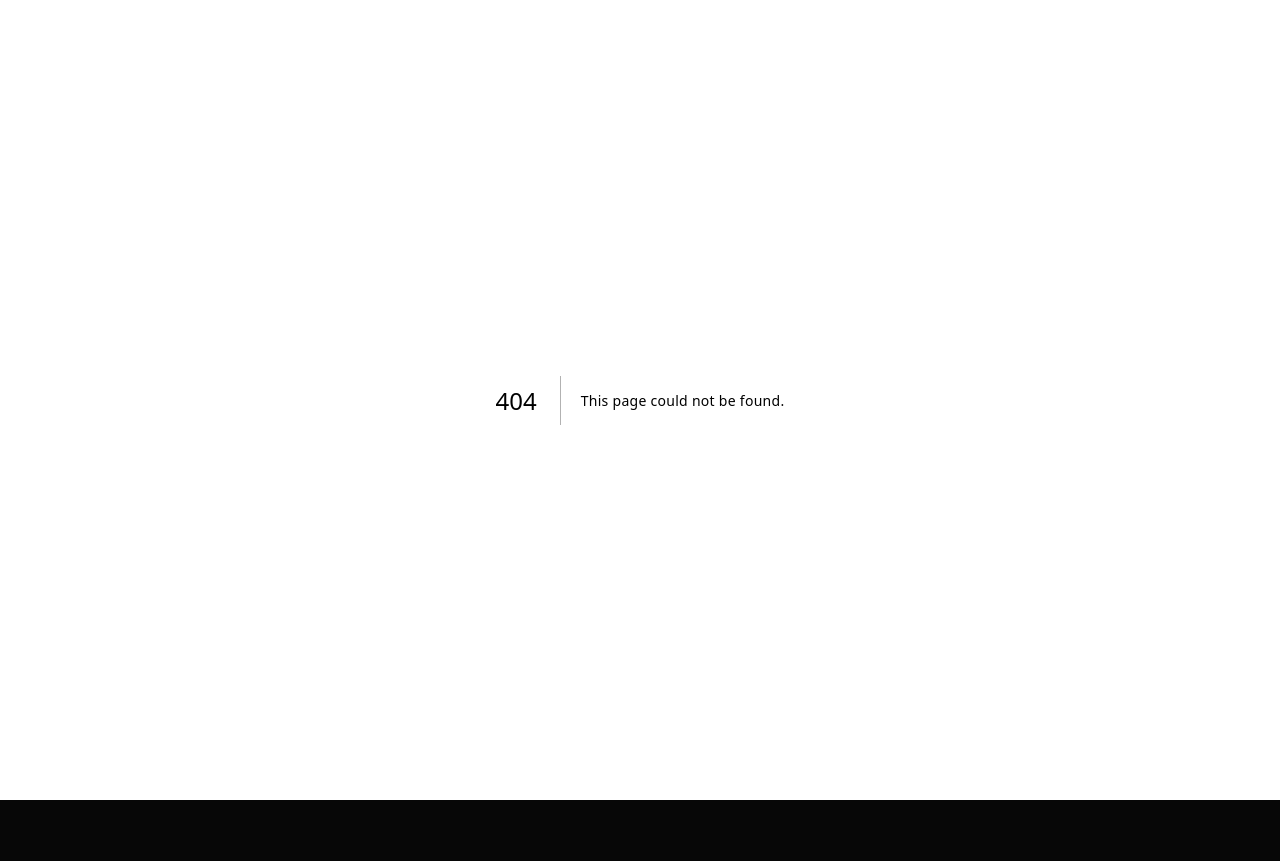
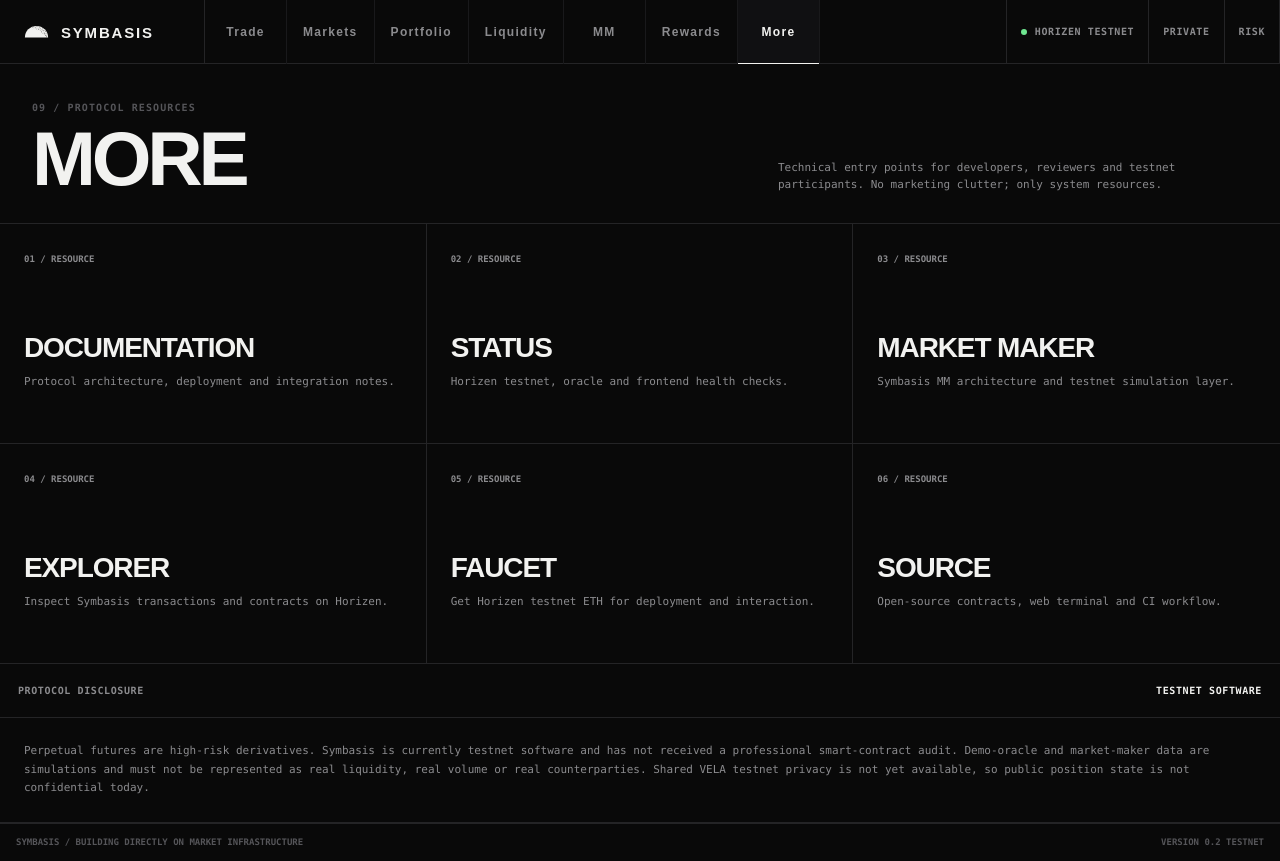
Before and after one commit to mushee-io/Symbasis, a Next.js app in the folder web/: page /more in a window 1280 px wide. Before the commit this address had no page. Before the commit the page ends 800 px from the top, so only its background shows below. Built offline with nearby package versions, Linux system fonts and the light colour scheme.

Commit message:
feat(ui): build protocol resources page

```diff
--- /dev/null
+++ b/web/app/more/page.tsx
@@ -0,0 +1,26 @@
+import TerminalNav from "@/components/TerminalNav";
+
+const items = [
+  ["01", "DOCUMENTATION", "Protocol architecture, deployment and integration notes.", "https://github.com/mushee-io/Symbasis"],
+  ["02", "STATUS", "Horizen testnet, oracle and frontend health checks.", "/api/health"],
+  ["03", "MARKET MAKER", "Symbasis MM architecture and testnet simulation layer.", "/mm"],
+  ["04", "EXPLORER", "Inspect Symbasis transactions and contracts on Horizen.", "https://explorer-testnet.horizen.io"],
+  ["05", "FAUCET", "Get Horizen testnet ETH for deployment and interaction.", "https://hub-testnet.horizen.io/"],
+  ["06", "SOURCE", "Open-source contracts, web terminal and CI workflow.", "https://github.com/mushee-io/Symbasis"]
+];
+
+export default function MorePage() {
+  return (
+    <main className="terminal-page">
+      <TerminalNav />
+      <div className="terminal-shell">
+        <section className="terminal-header"><div><div className="terminal-kicker">09 / PROTOCOL RESOURCES</div><h1>MORE</h1></div><p>Technical entry points for developers, reviewers and testnet participants. No marketing clutter; only system resources.</p></section>
+        <section className="more-grid">
+          {items.map(([n,title,desc,href]) => <a key={title} href={href} target={href.startsWith("http")?"_blank":undefined} rel={href.startsWith("http")?"noreferrer":undefined}><span>{n} / RESOURCE</span><h2>{title}</h2><p>{desc}</p></a>)}
+        </section>
+        <section className="page-grid single"><div className="data-region"><div className="region-head"><span>PROTOCOL DISCLOSURE</span><strong>TESTNET SOFTWARE</strong></div><div style={{padding:24,color:"#8b8b8e",font:"500 11px/1.7 var(--sym-mono)"}}>Perpetual futures are high-risk derivatives. Symbasis is currently testnet software and has not received a professional smart-contract audit. Demo-oracle and market-maker data are simulations and must not be represented as real liquidity, real volume or real counterparties. Shared VELA testnet privacy is not yet available, so public position state is not confidential today.</div></div></section>
+        <div className="system-footer"><span>SYMBASIS / BUILDING DIRECTLY ON MARKET INFRASTRUCTURE</span><span>VERSION 0.2 TESTNET</span></div>
+      </div>
+    </main>
+  );
+}
```
